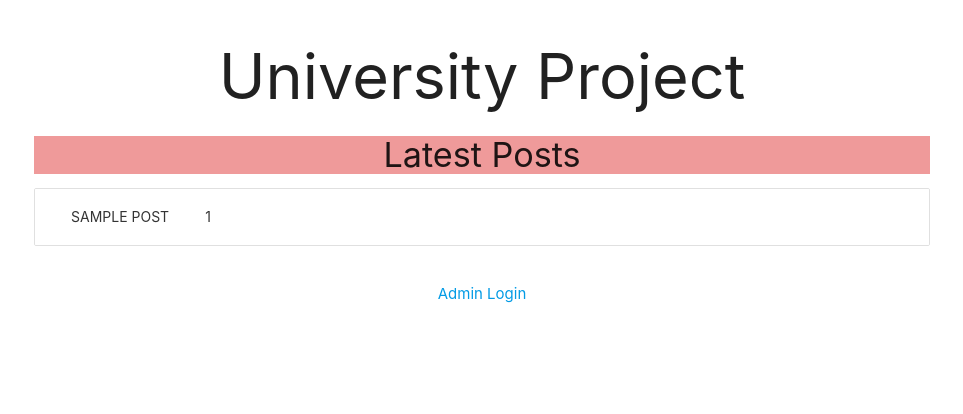
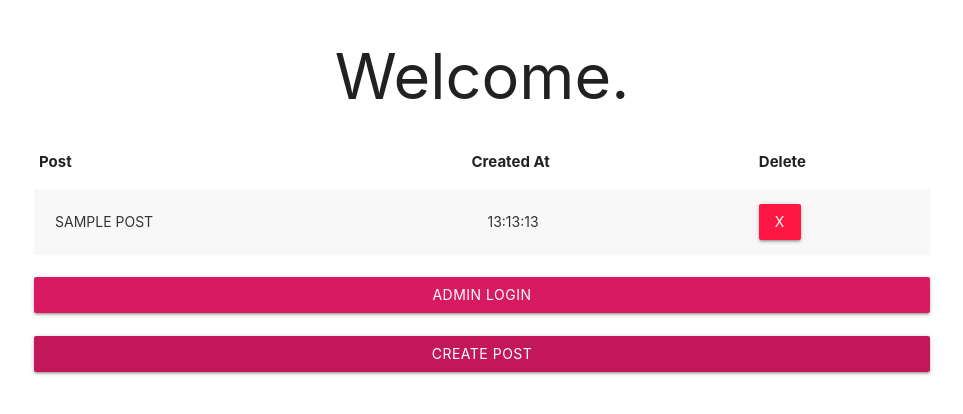
Before and after one commit to AlexPlom/Simple.Python.Project, a Django app: page / in a window 1280 px wide. Shown: the top 414 px of the page, without its empty margins (158-1121 px from the left). Run offline with Django 3.2, Linux system fonts and the light colour scheme; tables that the repository leaves empty hold one stand-in row (values such as "Sample post").

Commit message:
More small changes

```diff
--- a/universityproject/posts/templates/posts/index.html
+++ b/universityproject/posts/templates/posts/index.html
@@ -1,12 +1,23 @@
 {% extends 'posts/layout.html' %}
 
 {% block content%}
-<h4 class="center-align red lighten-3" >{{title}}</h4>
-<ul class="collection">
-    {% for post in posts %}
-    <li class="collection-item"><a class="waves-effect waves-teal btn-flat" href="/posts/details/{{post.id}}">{{post.title}}</a>
-        <a class="waves-effect waves-teal btn-flat" href="/posts/delete/{{post.id}}">{{post.id}}</a>
-    </li>
-    {% endfor %}
-</ul>
+    <table class="striped highlight" >
+        <thead>
+            <tr>
+                <th>Post</th>
+                <th>Created At</th>
+                <th>Delete</th>
+            </tr>
+        </thead>
+
+        <tbody>
+            {% for post in posts %}
+                <tr>
+                    <td class="collection-item"><a class="waves-effect waves-teal btn-flat" href="/posts/details/{{post.id}}">{{post.title}}</a></td>
+                    <td class="collection-item"><a class="waves-effect waves-teal btn-flat" href="/posts/details/{{post.id}}">13:13:13</a></td>
+                    <td class="collection-item"><a class="waves-effect waves-teal btn red accent-3" href="/posts/delete/{{post.id}}">X</a></td>
+                </tr>
+            {% endfor %}
+        </tbody>
+    </table>
 {% endblock%}
--- a/universityproject/posts/templates/posts/layout.html
+++ b/universityproject/posts/templates/posts/layout.html
@@ -5,19 +5,21 @@
     <meta name="viewport" content="width=device-width, initial-scale=1.0">
     <meta http-equiv="X-UA-Compatible" content="ie=edge">
     <link rel="stylesheet" href="https://cdnjs.cloudflare.com/ajax/libs/materialize/1.0.0-beta/css/materialize.min.css">
-    <title>University Project</title>
+    <title>Welcome.</title>
 </head>
 <body>
-    <header class="container center-align">
-        <h1>University Project</h1>
+    <header class="container center-align" >
+        <h1>Welcome.</h1>
     </header>
-
     <div class="container">
         {% block content %}
         {% endblock %}
     </div>
     <br>
-
-    <a href="/admin" class="center-align" style="display:block">Admin Login</a>
+    <div class="container">
+        <a href="/admin" class="center-align btn  pink darken-1" style="display:block">Admin Login</a>
+        <br>
+        <a href="/posts/create" class="center-align btn  pink darken-2" style="display:block">Create Post</a>
+    </div>
 </body>
 </html>
--- a/universityproject/posts/views.py
+++ b/universityproject/posts/views.py
@@ -7,7 +7,6 @@ def index(request):
     posts = Posts.objects.all()[:10]
 
     context  = {
-        'title' : 'Latest Posts',
         'posts' : posts
     }
 
```
